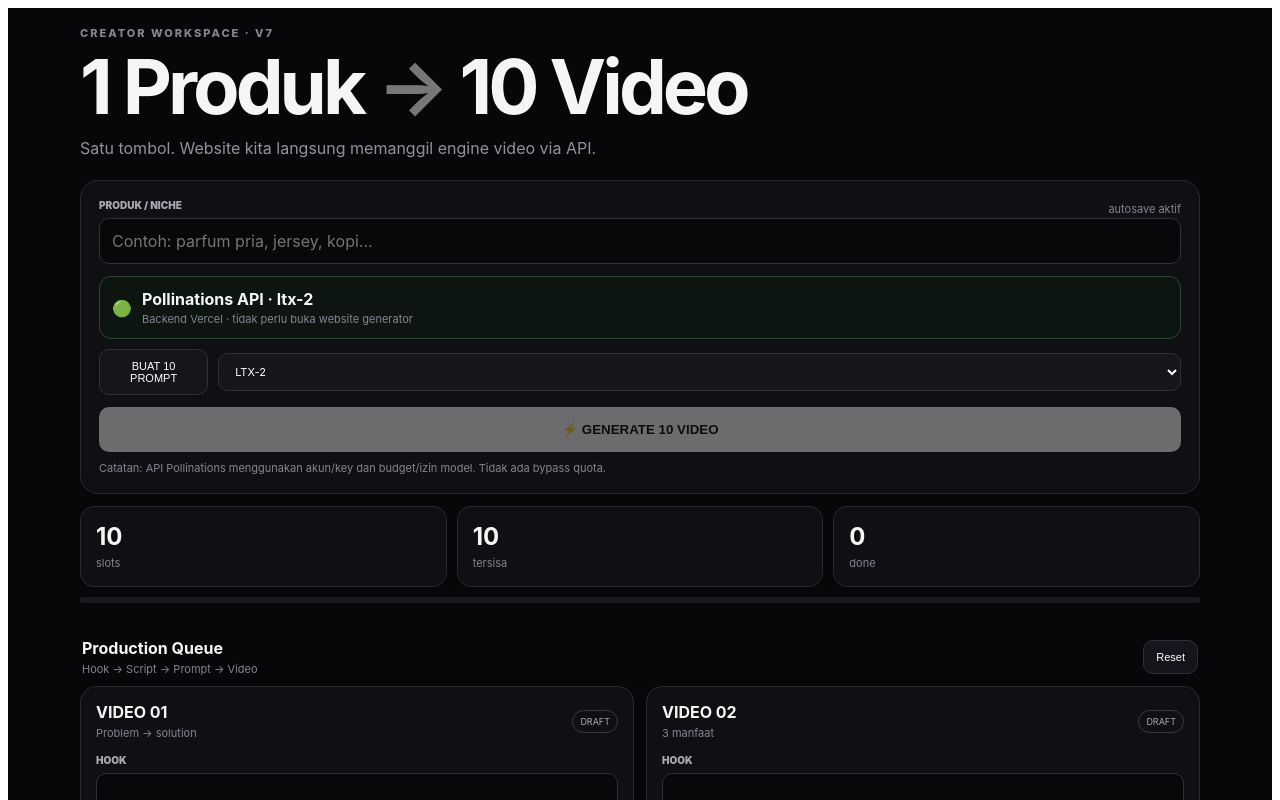
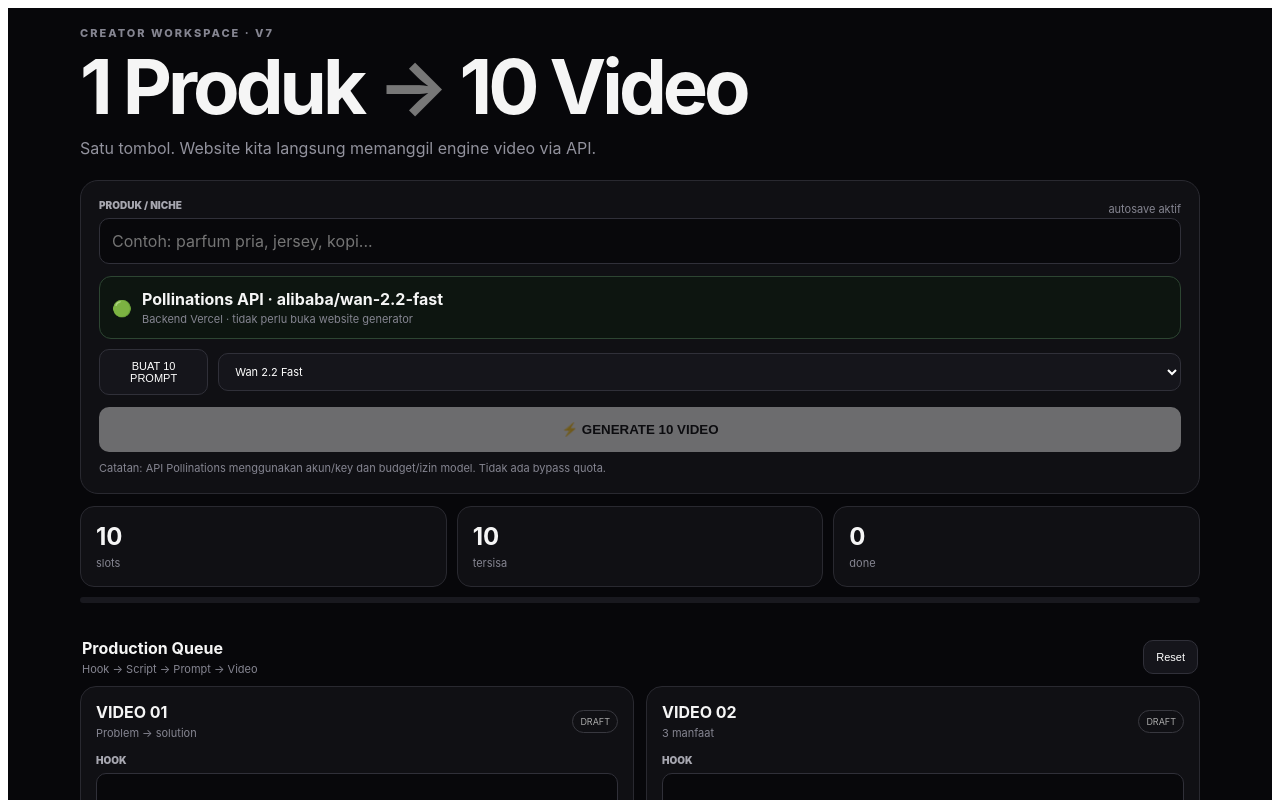
Before and after one commit to ilhamrafli2/bankr, a Next.js app: page / in a window 1280 px wide. Shown: the top 800 px of the page. Built offline with nearby package versions, Linux system fonts and the light colour scheme.

Commit message:
Fix Pollinations video model IDs

```diff
--- a/pages/index.js
+++ b/pages/index.js
@@ -3,8 +3,8 @@ const KEY="video-factory-pollinations-v7";
 const ANGLES=[["Problem → solution","STOP scroll — ini alasan {p} layak dicoba"],["3 manfaat","3 hal yang bikin {p} menarik"],["Curiosity","Aku baru sadar ternyata {p} bisa begini"],["Buyer warning","Sebelum beli {p}, lihat ini dulu"],["Expectation vs reality","Ekspektasi vs realita memakai {p}"],["Social proof","Kenapa orang mulai melirik {p}?"],["POV","POV: kamu akhirnya mencoba {p}"],["Education","Satu kesalahan saat memakai {p}"],["Quick review","Review singkat {p} dalam 30 detik"],["Quick tip","Kalau kamu punya {p}, lakukan ini"]];
 function makeVideos(p=""){return Array.from({length:10},(_,i)=>({id:i+1,angle:ANGLES[i][0],hook:p?ANGLES[i][1].replaceAll("{p}",p):"",script:p?ANGLES[i][1].replace("{p}",p)+"\n\nBahas "+p+" secara natural. Berikan 2–3 poin yang bisa dibuktikan, visual produk, lalu CTA singkat.":"",prompt:p?"Vertical 9:16 social video about "+p+". "+ANGLES[i][0]+". Strong first 2 seconds, realistic product-focused visuals, authentic creator style, natural camera movement, clean composition, no text or watermark, no unsupported claims.":"",status:p?"READY TO PRODUCE":"DRAFT",output:"",engine:"Pollinations · LTX-2"}))}
 export default function Home(){
-const[product,setProduct]=useState(""),[videos,setVideos]=useState(makeVideos()),[generating,setGenerating]=useState(false),[current,setCurrent]=useState(0),[notice,setNotice]=useState(""),[hydrated,setHydrated]=useState(false),[model,setModel]=useState("ltx-2");
-useEffect(()=>{try{const s=JSON.parse(localStorage.getItem(KEY)||"null");if(s?.product)setProduct(s.product);if(Array.isArray(s?.videos)&&s.videos.length===10)setVideos(s.videos);if(s?.model)setModel(s.model)}catch{}setHydrated(true)},[]);
+const[product,setProduct]=useState(""),[videos,setVideos]=useState(makeVideos()),[generating,setGenerating]=useState(false),[current,setCurrent]=useState(0),[notice,setNotice]=useState(""),[hydrated,setHydrated]=useState(false),[model,setModel]=useState("alibaba/wan-2.2-fast");
+useEffect(()=>{try{const s=JSON.parse(localStorage.getItem(KEY)||"null");if(s?.product)setProduct(s.product);if(Array.isArray(s?.videos)&&s.videos.length===10)setVideos(s.videos);if(s?.model){const allowed=["alibaba/wan-2.2-fast","bytedance/seedance-2.0-fast","google/veo-3.1-fast","minimax/minimax-h3"];setModel(allowed.includes(s.model)?s.model:"alibaba/wan-2.2-fast")}}catch{}setHydrated(true)},[]);
 useEffect(()=>{if(hydrated)localStorage.setItem(KEY,JSON.stringify({product,videos,model}))},[product,videos,model,hydrated]);
 const done=useMemo(()=>videos.filter(v=>v.status==="DONE").length,[videos]);
 const flash=m=>{setNotice(m);clearTimeout(window.__vf);window.__vf=setTimeout(()=>setNotice(""),3500)};
@@ -30,7 +30,7 @@ function reset(){setProduct("");setVideos(makeVideos());setCurrent(0)}
 return <main className="page">{notice&&<div className="toast">✓ {notice}</div>}<header><div className="eyebrow">CREATOR WORKSPACE · V7</div><h1>1 Produk <i>→</i> 10 Video</h1><p>Satu tombol. Website kita langsung memanggil engine video via API.</p></header>
 <section className="card hero"><div className="row"><label>Produk / niche</label><span>autosave aktif</span></div><input value={product} onChange={e=>setProduct(e.target.value)} placeholder="Contoh: parfum pria, jersey, kopi..."/>
 <div className="engine"><span>🟢</span><div><b>Pollinations API · {model}</b><small>Backend Vercel · tidak perlu buka website generator</small></div></div>
-<div className="controls"><button onClick={plan}>BUAT 10 PROMPT</button><select value={model} onChange={e=>setModel(e.target.value)}><option value="ltx-2">LTX-2</option><option value="wan">Wan</option><option value="seedance">Seedance</option><option value="veo">Veo</option></select></div>
+<div className="controls"><button onClick={plan}>BUAT 10 PROMPT</button><select value={model} onChange={e=>setModel(e.target.value)}><option value="alibaba/wan-2.2-fast">Wan 2.2 Fast</option><option value="bytedance/seedance-2.0-fast">Seedance 2.0 Fast</option><option value="google/veo-3.1-fast">Veo 3.1 Fast</option><option value="minimax/minimax-h3">MiniMax H3</option></select></div>
 <button className="primary" disabled={generating||!product.trim()} onClick={generateAll}>{generating?"⚡ GENERATE "+current+"/10…":"⚡ GENERATE 10 VIDEO"}</button>
 <small>Catatan: API Pollinations menggunakan akun/key dan budget/izin model. Tidak ada bypass quota.</small></section>
 <section className="stats"><div><b>10</b><span>slots</span></div><div><b>{10-done}</b><span>tersisa</span></div><div><b>{done}</b><span>done</span></div></section><div className="progress"><span style={{width:(done*10)+"%"}}/></div>
```
